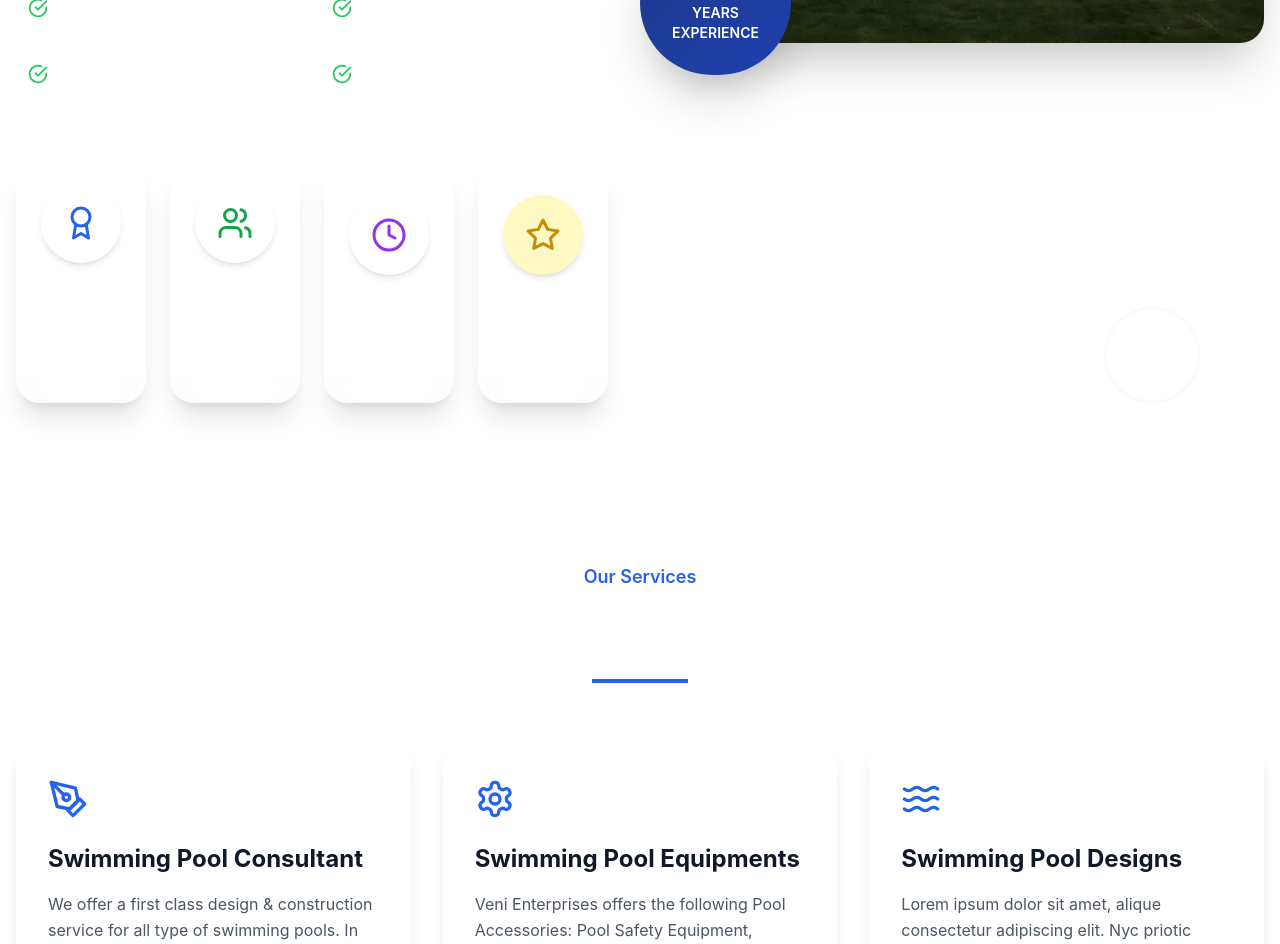
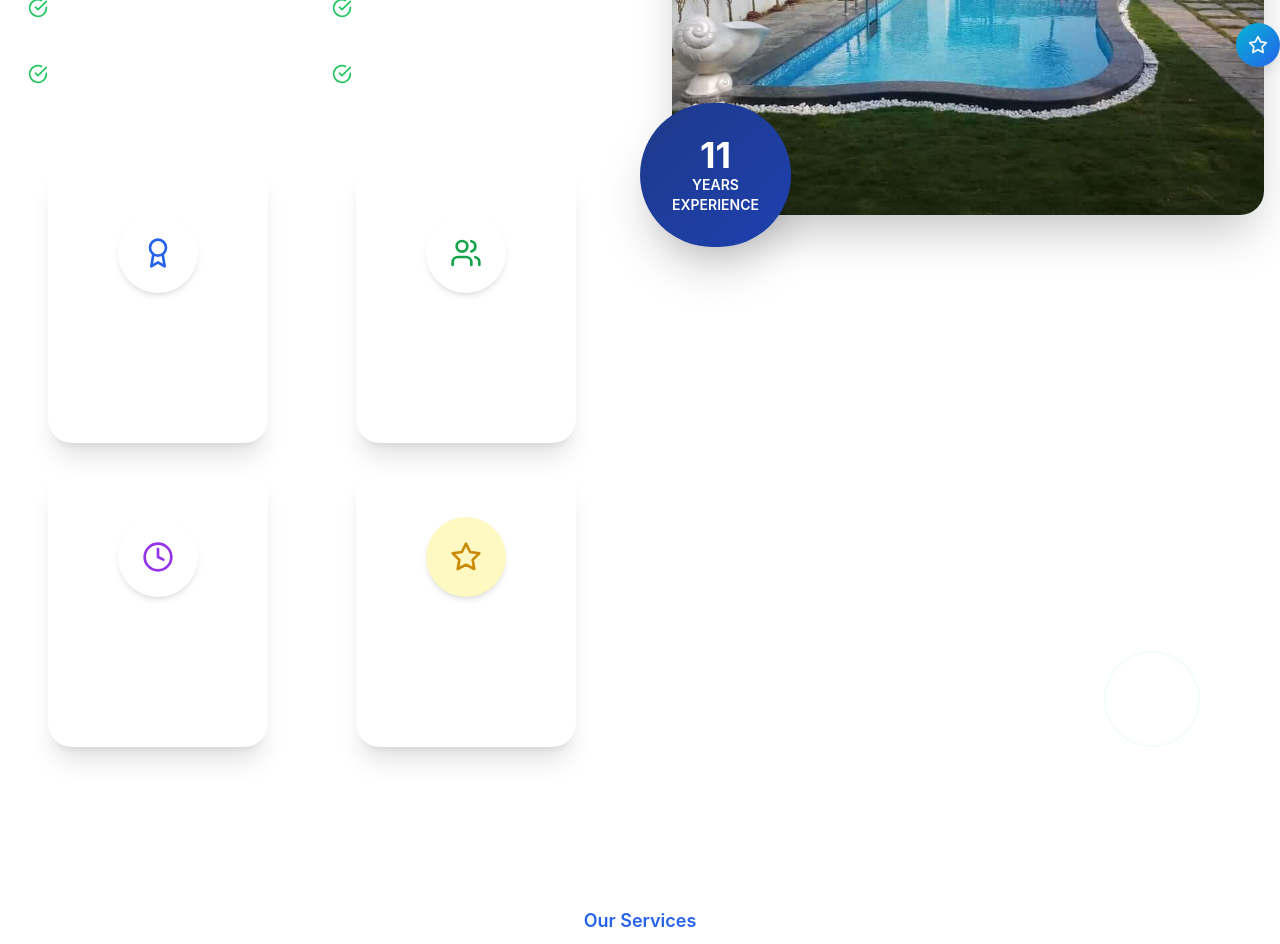
Before and after one commit to Gokulakrishnan610/swimdesigners, a React (Vite) app: page / in a window 1280 px wide. Shown: the part 1580-2524 px from the top of the page. Built offline with nearby package versions, Linux system fonts and the light colour scheme.

Commit message:
3 commit to revert

```diff
--- a/src/components/About.tsx
+++ b/src/components/About.tsx
@@ -110,23 +110,23 @@ const About = () => {
             </div>
 
             {/* Stats */}
-            <div className="grid grid-cols-2 lg:grid-cols-4 gap-6 pt-8">
+            <div className="grid grid-cols-2 gap-4 sm:gap-6 pt-8">
               {[
                 { icon: Award, value: counters.years, suffix: '+', label: 'Years Experience', color: 'text-blue-600', iconBg: 'bg-blue-100' },
                 { icon: Users, value: counters.clients, suffix: '+', label: 'Happy Clients', color: 'text-green-600', iconBg: 'bg-green-100' },
                 { icon: Clock, value: counters.support, suffix: '/7', label: 'Support', color: 'text-purple-600', iconBg: 'bg-purple-100' },
                 { icon: Star, value: counters.quality, suffix: '%', label: 'Quality', color: 'text-yellow-600', iconBg: 'bg-yellow-100' }
               ].map((stat, index) => (
-                <div key={index} className="w-full">
+                <div key={index} className="flex justify-center">
                   <StarBorder
-                    className="w-full flex flex-col items-center justify-center h-[200px] sm:h-[240px] px-4 py-6 rounded-3xl shadow-xl border-none bg-transparent group transition-all duration-300 hover:scale-105"
+                    className="w-[200px] h-[250px] sm:w-[220px] sm:h-[280px] flex flex-col items-center justify-center px-4 py-6 rounded-3xl shadow-xl border-none bg-transparent group transition-all duration-300 hover:scale-105"
                     color="#60a5fa"
                     speed="8s"
                   >
                     <div className={`flex items-center justify-center w-16 h-16 sm:w-20 sm:h-20 mb-4 sm:mb-6 rounded-full ${stat.iconBg} bg-white/40 backdrop-blur-md shadow-md`}>
-                      <stat.icon size={28} className={`${stat.color} sm:w-9 sm:h-9`} />
+                      <stat.icon size={28} className={`${stat.color} sm:w-8 sm:h-8`} />
                     </div>
-                    <div className="text-3xl sm:text-4xl font-extrabold text-white mb-2 tracking-tight">
+                    <div className="text-3xl sm:text-4xl font-extrabold text-white mb-2 sm:mb-3 tracking-tight">
                       {stat.value}{stat.suffix}
                     </div>
                     <div className="text-white/80 text-sm sm:text-base font-medium text-center leading-tight px-2">
--- a/src/components/StarBorder.tsx
+++ b/src/components/StarBorder.tsx
@@ -23,32 +23,15 @@ const StarBorder = <T extends React.ElementType = "button">({
 
   return (
     <Component
-      className={`relative inline-block overflow-hidden rounded-2xl border border-white/40 shadow-lg ${className}`}
+      className={`relative inline-block overflow-hidden rounded-2xl shadow-lg ${className}`}
       {...(rest as any)}
       style={{
         padding: `${thickness}px 0`,
         ...(rest as any).style,
       }}
     >
-      {/* Outer animated star border */}
-      <div
-        className="absolute w-[300%] h-[50%] opacity-70 bottom-[-11px] right-[-250%] rounded-full animate-star-movement-bottom z-0 pointer-events-none"
-        style={{
-          background: `radial-gradient(circle, ${color}, transparent 10%)`,
-          animationDuration: speed,
-        }}
-      ></div>
-      <div
-        className="absolute w-[300%] h-[50%] opacity-70 top-[-10px] left-[-250%] rounded-full animate-star-movement-top z-0 pointer-events-none"
-        style={{
-          background: `radial-gradient(circle, ${color}, transparent 10%)`,
-          animationDuration: speed,
-        }}
-      ></div>
-      {/* Inner border for double border effect */}
-      <div className="absolute inset-1 rounded-2xl border border-white/30 pointer-events-none z-0"></div>
-      {/* Card content */}
-      <div className="relative z-10 bg-white/20 backdrop-blur-md text-gray-900 text-center text-[16px] py-[32px] px-[26px] rounded-2xl flex flex-col items-center justify-center">
+      {/* Card content with glass effect only */}
+      <div className="relative z-10 bg-white/20 backdrop-blur-md text-gray-900 text-center text-[16px] py-[32px] px-[26px] rounded-2xl flex flex-col items-center justify-center border border-white/30">
         {children}
       </div>
     </Component>
```
